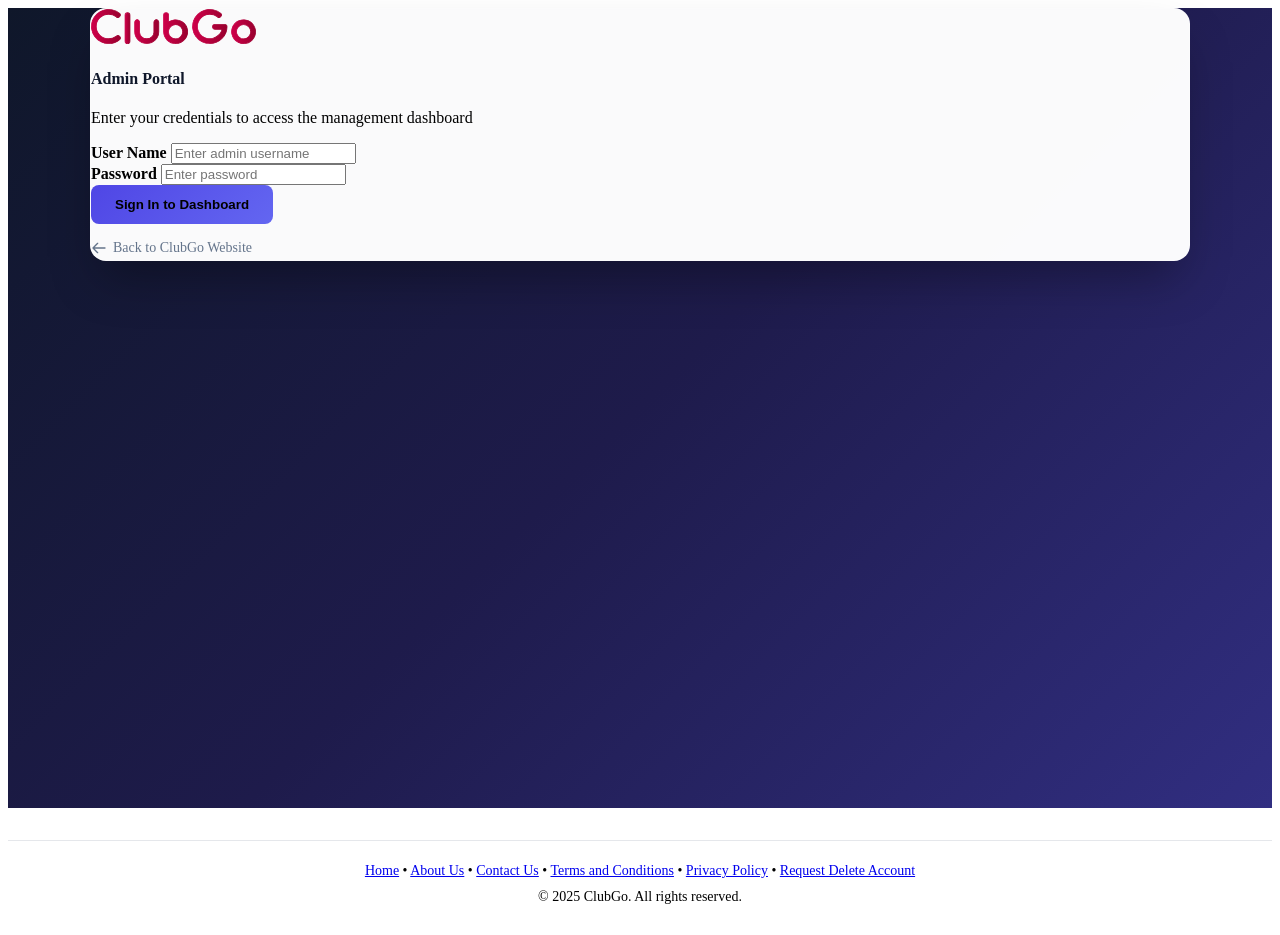
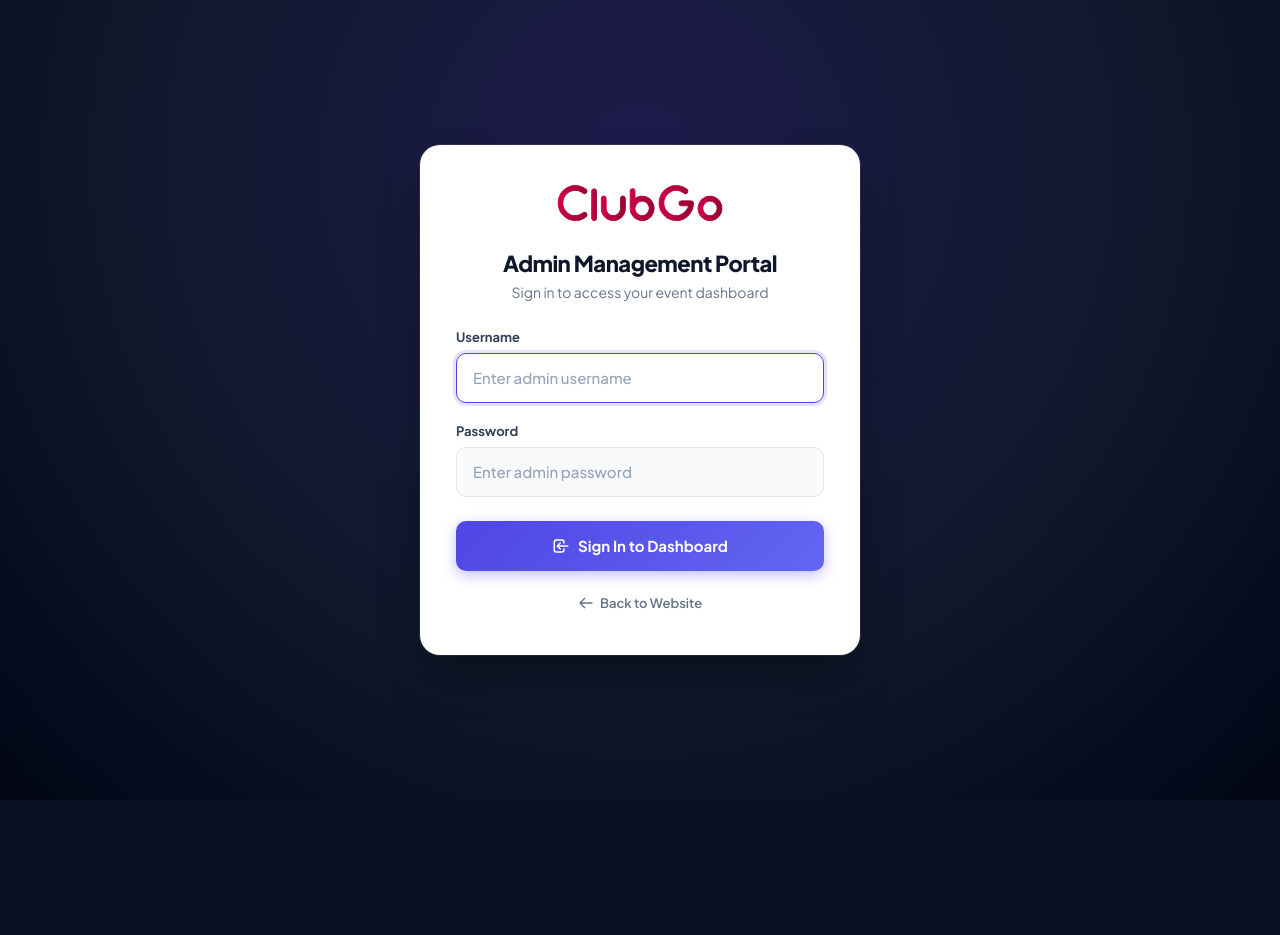
Before and after one commit to shachish21sneh/clubgo-live, a PHP site: page /admin.php in a window 1280 px wide. After the commit the page ends 656 px from the top, so only its background shows below. Run offline with PHP 8.4, Linux system fonts and the light colour scheme; tables that the repository leaves empty or names only in its code hold one stand-in row (values such as "Sample post"); data that the repository does not hold is empty.

Commit message:
Optimize admin.php login with clean self-contained styling and direct authentication

```diff
--- a/admin.php
+++ b/admin.php
@@ -1,112 +1,233 @@
 <?php
-include 'include/eventconfig.php';
-include 'include/eventmania.php';
-if(isset($_SESSION['eventname']))
-{
-	?>
-	<script>
-	window.location.href="dashboard.php";
-	</script>
-	<?php
+require_once 'include/eventconfig.php';
+require_once 'include/eventmania.php';
+
+$loginError = '';
+
+if (isset($_SESSION['eventname'])) {
+    header("Location: dashboard.php");
     exit;
+}
+
+if ($_SERVER['REQUEST_METHOD'] === 'POST') {
+    $username = trim($_POST['username'] ?? '');
+    $password = trim($_POST['password'] ?? '');
+
+    if (!empty($username) && !empty($password)) {
+        $escUser = $event->real_escape_string($username);
+        $escPass = $event->real_escape_string($password);
+
+        $adminCheck = $event->query("SELECT * FROM admin WHERE username='$escUser' AND password='$escPass' LIMIT 1");
+        if ($adminCheck && $adminCheck->num_rows > 0) {
+            $_SESSION['eventname'] = $username;
+            header("Location: dashboard.php");
+            exit;
+        } else {
+            $loginError = 'Invalid admin username or password!';
+        }
+    } else {
+        $loginError = 'Please enter both username and password.';
+    }
 }
 ?>
 <!DOCTYPE html>
-<html lang="en" class="h-100">
+<html lang="en">
 <head>
     <meta charset="utf-8">
-	<meta name="viewport" content="width=device-width, initial-scale=1">
+    <meta name="viewport" content="width=device-width, initial-scale=1.0">
+    <title><?php echo htmlspecialchars($set['webname'] ?? 'ClubGo'); ?> - Admin Login</title>
 
-	<!-- PAGE TITLE -->
-	<title><?php echo htmlspecialchars($set['webname'] ?? 'ClubGo'); ?> - Admin Login</title>
+    <!-- Favicon -->
+    <link rel="shortcut icon" type="image/png" href="<?php echo htmlspecialchars(get_image_url($set['weblogo'] ?? 'images/website/clubgoimg.webp')); ?>" />
 
-	<!-- FAVICONS ICON -->
-	<link rel="shortcut icon" type="image/png" href="<?php echo htmlspecialchars($set['weblogo'] ?? 'images/website/clubgoimg.webp'); ?>" />
-    <link href="css/style.css" rel="stylesheet">
+    <!-- Fonts -->
+    <link rel="preconnect" href="https://fonts.googleapis.com">
+    <link rel="preconnect" href="https://fonts.gstatic.com" crossorigin>
+    <link href="https://fonts.googleapis.com/css2?family=Plus+Jakarta+Sans:wght@400;500;600;700;800&display=swap" rel="stylesheet">
+
     <style>
-        .authincation {
-            background: linear-gradient(135deg, #0f172a 0%, #1e1b4b 50%, #312e81 100%);
+        * {
+            box-sizing: border-box;
+            margin: 0;
+            padding: 0;
+            font-family: 'Plus Jakarta Sans', -apple-system, BlinkMacSystemFont, 'Segoe UI', Roboto, sans-serif;
+        }
+        body {
             min-height: 100vh;
+            display: flex;
+            align-items: center;
+            justify-content: center;
+            background: radial-gradient(circle at 50% 20%, #1e1b4b 0%, #0f172a 60%, #020617 100%);
+            padding: 24px;
+            color: #0f172a;
         }
-        .authincation-content {
-            background: rgba(255, 255, 255, 0.98);
-            border-radius: 16px;
-            box-shadow: 0 25px 50px -12px rgba(0, 0, 0, 0.35);
-            border: 1px solid rgba(255, 255, 255, 0.2);
+        .login-card {
+            width: 100%;
+            max-width: 440px;
+            background: #ffffff;
+            border-radius: 20px;
+            padding: 40px 36px;
+            box-shadow: 0 25px 50px -12px rgba(0, 0, 0, 0.45), 0 0 0 1px rgba(255, 255, 255, 0.1);
+            animation: fadeIn 0.3s ease-out;
         }
-        .btn-primary {
-            background: linear-gradient(135deg, #4f46e5 0%, #6366f1 100%) !important;
-            border: none !important;
-            padding: 12px 24px;
+        @keyframes fadeIn {
+            from { opacity: 0; transform: translateY(10px); }
+            to { opacity: 1; transform: translateY(0); }
+        }
+        .logo-wrap {
+            text-align: center;
+            margin-bottom: 24px;
+        }
+        .logo-wrap img {
+            max-height: 52px;
+            width: auto;
+            object-fit: contain;
+        }
+        .card-header-text {
+            text-align: center;
+            margin-bottom: 28px;
+        }
+        .card-title {
+            font-size: 22px;
+            font-weight: 800;
+            color: #0f172a;
+            letter-spacing: -0.5px;
+            margin-bottom: 6px;
+        }
+        .card-subtitle {
+            font-size: 14px;
+            color: #64748b;
+        }
+        .alert-error {
+            background: #fef2f2;
+            border: 1px solid #fecaca;
+            color: #dc2626;
+            padding: 12px 16px;
+            border-radius: 10px;
+            font-size: 13px;
             font-weight: 600;
-            border-radius: 8px;
+            margin-bottom: 20px;
+            display: flex;
+            align-items: center;
+            gap: 8px;
         }
-        .btn-primary:hover {
+        .form-group {
+            margin-bottom: 20px;
+        }
+        .form-label {
+            display: block;
+            font-size: 13px;
+            font-weight: 700;
+            color: #334155;
+            margin-bottom: 8px;
+        }
+        .form-input {
+            width: 100%;
+            height: 50px;
+            background: #f8fafc;
+            border: 1.5px solid #e2e8f0;
+            border-radius: 10px;
+            padding: 0 16px;
+            font-size: 15px;
+            color: #0f172a;
+            font-weight: 500;
+            transition: all 0.2s ease;
+            outline: none;
+        }
+        .form-input::placeholder {
+            color: #94a3b8;
+        }
+        .form-input:focus {
+            background: #ffffff;
+            border-color: #4f46e5;
+            box-shadow: 0 0 0 3px rgba(79, 70, 229, 0.15);
+        }
+        .btn-submit {
+            width: 100%;
+            height: 50px;
+            background: linear-gradient(135deg, #4f46e5 0%, #6366f1 100%);
+            color: #ffffff;
+            border: none;
+            border-radius: 10px;
+            font-size: 15px;
+            font-weight: 700;
+            cursor: pointer;
+            transition: all 0.2s ease;
+            box-shadow: 0 4px 14px rgba(79, 70, 229, 0.35);
+            margin-top: 8px;
+            display: flex;
+            align-items: center;
+            justify-content: center;
+            gap: 8px;
+        }
+        .btn-submit:hover {
             opacity: 0.95;
             transform: translateY(-1px);
+            box-shadow: 0 6px 20px rgba(79, 70, 229, 0.45);
         }
-        .back-home {
+        .btn-submit:active {
+            transform: translateY(0);
+        }
+        .back-link {
             display: inline-flex;
             align-items: center;
             gap: 6px;
             color: #64748b;
-            font-size: 14px;
+            font-size: 13px;
+            font-weight: 600;
             text-decoration: none;
-            margin-top: 16px;
+            margin-top: 24px;
+            transition: color 0.15s ease;
         }
-        .back-home:hover {
+        .back-link:hover {
             color: #4f46e5;
         }
     </style>
 </head>
+<body>
 
-<body class="vh-100">
-    <div class="authincation h-100">
-        <div class="container h-100">
-            <div class="row justify-content-center h-100 align-items-center">
-                <div class="col-md-6 col-lg-5">
-                    <div class="authincation-content">
-                        <div class="row no-gutters">
-                            <div class="col-xl-12">
-                                <div class="auth-form p-4 p-md-5">
-									<div class="text-center mb-4">
-										<img src="<?php echo htmlspecialchars(get_image_url($set['weblogo'] ?? 'images/website/logo-red.svg')); ?>" alt="ClubGo" style="max-height: 50px;">
-									</div>
-                                    <h4 class="text-center mb-1 font-w600" style="color: #0f172a;">Admin Portal</h4>
-                                    <p class="text-center text-muted mb-4 fs-14">Enter your credentials to access the management dashboard</p>
-                                    <form method="post">
-                                        <div class="mb-3">
-                                            <label class="mb-1 form-label"><strong>User Name</strong></label>
-                                            <input type="text" class="form-control" name="username" placeholder="Enter admin username" required>
-											<input type="hidden" name="type" value="login"/>
-                                        </div>
-                                        <div class="mb-4">
-                                            <label class="mb-1 form-label"><strong>Password</strong></label>
-                                            <input type="password" class="form-control" name="password" placeholder="Enter password" required>
-                                        </div>
+    <div class="login-card">
+        <!-- Brand Logo -->
+        <div class="logo-wrap">
+            <img src="<?php echo htmlspecialchars(get_image_url($set['weblogo'] ?? 'images/website/logo-red.svg')); ?>" alt="ClubGo">
+        </div>
 
-                                        <div class="text-center">
-                                            <button type="submit" class="btn btn-primary btn-block w-100">Sign In to Dashboard</button>
-                                        </div>
-                                    </form>
+        <div class="card-header-text">
+            <h1 class="card-title">Admin Management Portal</h1>
+            <p class="card-subtitle">Sign in to access your event dashboard</p>
+        </div>
 
-                                    <div class="text-center mt-3">
-                                        <a href="index.php" class="back-home">
-                                            <svg width="16" height="16" fill="none" stroke="currentColor" viewBox="0 0 24 24"><path stroke-linecap="round" stroke-linejoin="round" stroke-width="2" d="M10 19l-7-7m0 0l7-7m-7 7h18"/></svg>
-                                            Back to ClubGo Website
-                                        </a>
-                                    </div>
-                                </div>
-                            </div>
-                        </div>
-                    </div>
-                </div>
+        <?php if (!empty($loginError)): ?>
+            <div class="alert-error">
+                <svg width="18" height="18" fill="none" stroke="currentColor" viewBox="0 0 24 24"><path stroke-linecap="round" stroke-linejoin="round" stroke-width="2" d="M12 8v4m0 4h.01M21 12a9 9 0 11-18 0 9 9 0 0118 0z"/></svg>
+                <span><?php echo htmlspecialchars($loginError); ?></span>
             </div>
+        <?php endif; ?>
+
+        <form method="POST" action="admin.php">
+            <div class="form-group">
+                <label class="form-label" for="usernameInput">Username</label>
+                <input type="text" id="usernameInput" name="username" class="form-input" placeholder="Enter admin username" required autofocus autocomplete="username">
+            </div>
+
+            <div class="form-group" style="margin-bottom: 24px;">
+                <label class="form-label" for="passwordInput">Password</label>
+                <input type="password" id="passwordInput" name="password" class="form-input" placeholder="Enter admin password" required autocomplete="current-password">
+            </div>
+
+            <button type="submit" class="btn-submit">
+                <svg width="18" height="18" fill="none" stroke="currentColor" viewBox="0 0 24 24"><path stroke-linecap="round" stroke-linejoin="round" stroke-width="2" d="M11 16l-4-4m0 0l4-4m-4 4h14m-5 4v1a3 3 0 01-3 3H6a3 3 0 01-3-3V7a3 3 0 013-3h7a3 3 0 013 3v1"/></svg>
+                Sign In to Dashboard
+            </button>
+        </form>
+
+        <div style="text-align: center;">
+            <a href="index.php" class="back-link">
+                <svg width="16" height="16" fill="none" stroke="currentColor" viewBox="0 0 24 24"><path stroke-linecap="round" stroke-linejoin="round" stroke-width="2" d="M10 19l-7-7m0 0l7-7m-7 7h18"/></svg>
+                Back to Website
+            </a>
         </div>
     </div>
 
-   <?php
-   include 'include/footer.php';
-   ?>
 </body>
 </html>
```
